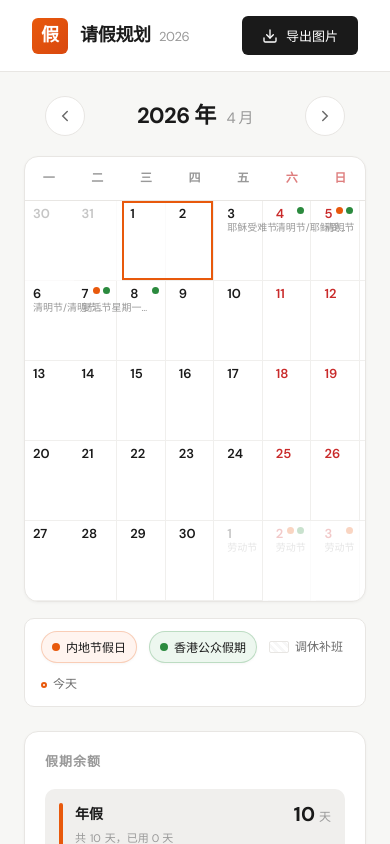
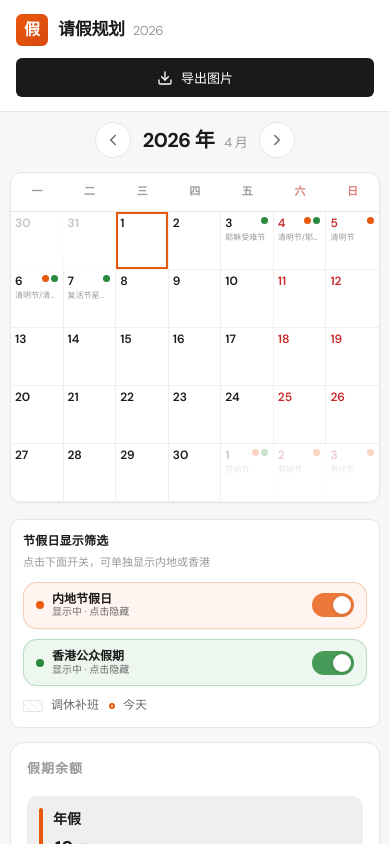
Before and after one commit to veraxyxy/tools, a plain HTML site: page leave-planner/index.html in a window 390 px wide. Shown: the top 844 px of the page. Drawn offline with nearby package versions, Linux system fonts and the light colour scheme.

Commit message:
improve leave planner toggles and mobile layout

```diff
--- a/leave-planner/index.html
+++ b/leave-planner/index.html
@@ -303,33 +303,59 @@ body {
   gap: 12px;
   flex-wrap: wrap;
   margin-top: 16px;
-  padding: 12px 16px;
+  padding: 14px 16px;
   background: var(--surface);
   border-radius: var(--radius-md);
   border: 1px solid var(--border);
 }
 
+.legend-header {
+  width: 100%;
+  display: flex;
+  align-items: baseline;
+  justify-content: space-between;
+  gap: 12px;
+  margin-bottom: 2px;
+}
+
+.legend-title {
+  font-size: 12px;
+  font-weight: 700;
+  color: var(--text-primary);
+  letter-spacing: 0.2px;
+}
+
+.legend-hint {
+  font-size: 11px;
+  color: var(--text-tertiary);
+}
+
 .legend-item,
 .legend-toggle {
   display: flex;
   align-items: center;
-  gap: 6px;
+  gap: 8px;
   font-size: 12px;
   color: var(--text-secondary);
 }
 
 .legend-toggle {
+  flex: 0 0 auto;
+  min-width: 170px;
+  justify-content: space-between;
   border: 1px solid var(--border);
   background: var(--surface);
-  padding: 6px 10px;
-  border-radius: 999px;
+  padding: 10px 12px;
+  border-radius: 14px;
   cursor: pointer;
   transition: var(--transition);
   font-family: inherit;
+  text-align: left;
 }
 
 .legend-toggle:hover {
   border-color: var(--text-secondary);
+  transform: translateY(-1px);
 }
 
 .legend-toggle.active {
@@ -348,7 +374,69 @@ body {
 }
 
 .legend-toggle:not(.active) {
-  opacity: 0.48;
+  opacity: 0.55;
+}
+
+.legend-toggle-left {
+  display: flex;
+  align-items: center;
+  gap: 8px;
+}
+
+.legend-toggle-text {
+  display: flex;
+  flex-direction: column;
+  line-height: 1.15;
+}
+
+.legend-toggle-label {
+  font-size: 12px;
+  font-weight: 600;
+  color: var(--text-primary);
+}
+
+.legend-toggle-state {
+  font-size: 10px;
+  color: var(--text-tertiary);
+}
+
+.legend-toggle.active .legend-toggle-state {
+  color: var(--text-secondary);
+}
+
+.legend-toggle-switch {
+  min-width: 42px;
+  height: 24px;
+  border-radius: 999px;
+  background: #d9d9d9;
+  position: relative;
+  transition: var(--transition);
+  flex-shrink: 0;
+}
+
+.legend-toggle-switch::after {
+  content: '';
+  position: absolute;
+  top: 3px;
+  left: 3px;
+  width: 18px;
+  height: 18px;
+  border-radius: 50%;
+  background: #fff;
+  box-shadow: 0 1px 4px rgba(0,0,0,0.12);
+  transition: var(--transition);
+}
+
+.legend-toggle.active.mainland .legend-toggle-switch {
+  background: rgba(232, 89, 12, 0.8);
+}
+
+.legend-toggle.active.hk .legend-toggle-switch {
+  background: rgba(43, 138, 62, 0.85);
+}
+
+.legend-toggle.active .legend-toggle-switch::after {
+  left: 21px;
 }
 
 .legend-dot {
@@ -859,8 +947,194 @@ body {
 
 /* ===== Responsive ===== */
 @media (max-width: 1100px) {
-  .main { flex-direction: column; }
-  .sidebar { width: 100%; }
+  .main {
+    flex-direction: column;
+    padding: 20px;
+  }
+
+  .sidebar {
+    width: 100%;
+  }
+}
+
+@media (max-width: 768px) {
+  .header {
+    padding: 14px 16px;
+    flex-direction: column;
+    align-items: stretch;
+    gap: 12px;
+  }
+
+  .header-left {
+    gap: 10px;
+  }
+
+  .header-logo {
+    width: 32px;
+    height: 32px;
+    font-size: 16px;
+  }
+
+  .header-title {
+    font-size: 17px;
+  }
+
+  .btn-export {
+    width: 100%;
+    justify-content: center;
+  }
+
+  .main {
+    padding: 12px;
+    gap: 14px;
+  }
+
+  .month-nav {
+    gap: 12px;
+    margin-bottom: 14px;
+  }
+
+  .month-nav-btn {
+    width: 36px;
+    height: 36px;
+  }
+
+  .month-title {
+    min-width: auto;
+    font-size: 20px;
+  }
+
+  .month-title span {
+    font-size: 13px;
+  }
+
+  .calendar-container {
+    border-radius: 12px;
+  }
+
+  .weekday-cell {
+    padding: 10px 0;
+    font-size: 11px;
+    letter-spacing: 0.5px;
+  }
+
+  .day-cell {
+    min-height: 66px;
+    aspect-ratio: auto;
+    padding: 6px 5px;
+  }
+
+  .day-num {
+    font-size: 12px;
+  }
+
+  .day-badges {
+    top: 5px;
+    right: 5px;
+    gap: 2px;
+  }
+
+  .day-holiday-name {
+    font-size: 9px;
+    line-height: 1.2;
+    margin-top: 4px;
+  }
+
+  .day-leave-tag {
+    font-size: 9px;
+    padding: 2px 5px;
+    border-radius: 6px;
+  }
+
+  .legend {
+    padding: 12px;
+    gap: 10px;
+  }
+
+  .legend-header {
+    flex-direction: column;
+    align-items: flex-start;
+    gap: 4px;
+  }
+
+  .legend-hint {
+    line-height: 1.35;
+  }
+
+  .legend-toggle {
+    width: 100%;
+    min-width: 0;
+  }
+
+  .sidebar-section {
+    padding: 16px;
+  }
+
+  .leave-type-card {
+    padding: 12px;
+  }
+
+  .leave-type-name {
+    gap: 8px;
+  }
+
+  .leave-type-remaining {
+    font-size: 18px;
+  }
+
+  .popup {
+    width: calc(100vw - 24px);
+    min-width: 0;
+    max-width: 360px;
+    padding: 16px;
+  }
+
+  .popup-actions {
+    flex-wrap: wrap;
+  }
+
+  .popup-actions button {
+    flex: 1 1 calc(50% - 4px);
+  }
+
+  .reset-btn,
+  .add-type-btn,
+  .btn-sm {
+    min-height: 40px;
+  }
+}
+
+@media (max-width: 480px) {
+  .main {
+    padding: 10px;
+  }
+
+  .day-cell {
+    min-height: 58px;
+    padding: 5px 4px;
+  }
+
+  .day-holiday-name {
+    font-size: 8px;
+  }
+
+  .day-leave-tag {
+    font-size: 8px;
+    padding: 2px 4px;
+  }
+
+  .leave-type-card {
+    gap: 10px;
+  }
+
+  .leave-type-name {
+    align-items: flex-start;
+    flex-direction: column;
+  }
+
+  .leave-type-remaining {
+    font-size: 17px;
+  }
 }
 </style>
 </head>
@@ -908,13 +1182,29 @@ body {
     </div>
 
     <div class="legend">
+      <div class="legend-header">
+        <div class="legend-title">节假日显示筛选</div>
+        <div class="legend-hint">点击下面开关，可单独显示内地或香港</div>
+      </div>
       <button class="legend-toggle mainland active" id="toggleMainland" onclick="toggleHolidayVisibility('mainland')" aria-pressed="true">
-        <div class="legend-dot" style="background:var(--mainland-color)"></div>
-        内地节假日
+        <div class="legend-toggle-left">
+          <div class="legend-dot" style="background:var(--mainland-color)"></div>
+          <div class="legend-toggle-text">
+            <span class="legend-toggle-label">内地节假日</span>
+            <span class="legend-toggle-state" id="toggleMainlandState">显示中</span>
+          </div>
+        </div>
+        <span class="legend-toggle-switch" aria-hidden="true"></span>
       </button>
       <button class="legend-toggle hk active" id="toggleHk" onclick="toggleHolidayVisibility('hk')" aria-pressed="true">
-        <div class="legend-dot" style="background:var(--hk-color)"></div>
-        香港公众假期
+        <div class="legend-toggle-left">
+          <div class="legend-dot" style="background:var(--hk-color)"></div>
+          <div class="legend-toggle-text">
+            <span class="legend-toggle-label">香港公众假期</span>
+            <span class="legend-toggle-state" id="toggleHkState">显示中</span>
+          </div>
+        </div>
+        <span class="legend-toggle-switch" aria-hidden="true"></span>
       </button>
       <div class="legend-item">
         <div class="legend-line"></div>
@@ -1168,11 +1458,15 @@ function getHolidayDisplayInfo(holiday) {
 function renderHolidayVisibilityControls() {
   const mainlandBtn = document.getElementById('toggleMainland');
   const hkBtn = document.getElementById('toggleHk');
+  const mainlandState = document.getElementById('toggleMainlandState');
+  const hkState = document.getElementById('toggleHkState');
 
   mainlandBtn.classList.toggle('active', holidayVisibility.mainland);
   hkBtn.classList.toggle('active', holidayVisibility.hk);
   mainlandBtn.setAttribute('aria-pressed', String(holidayVisibility.mainland));
   hkBtn.setAttribute('aria-pressed', String(holidayVisibility.hk));
+  mainlandState.textContent = holidayVisibility.mainland ? '显示中 · 点击隐藏' : '已隐藏 · 点击显示';
+  hkState.textContent = holidayVisibility.hk ? '显示中 · 点击隐藏' : '已隐藏 · 点击显示';
 }
 
 function toggleHolidayVisibility(region) {
@@ -1592,10 +1886,20 @@ function openPopup(ds, cell) {
   let top = rect.bottom + 8;
   let left = rect.left;
 
+  if (window.innerWidth <= 768) {
+    popup.style.top = '50%';
+    popup.style.left = '50%';
+    popup.style.transform = 'translate(-50%, -50%)';
+    return;
+  }
+
+  popup.style.transform = '';
+
   // 边界检测
   if (top + 220 > window.innerHeight) top = rect.top - 220;
   if (left + 280 > window.innerWidth) left = window.innerWidth - 290;
   if (left < 10) left = 10;
+  if (top < 10) top = 10;
 
   popup.style.top = top + 'px';
   popup.style.left = left + 'px';
```
